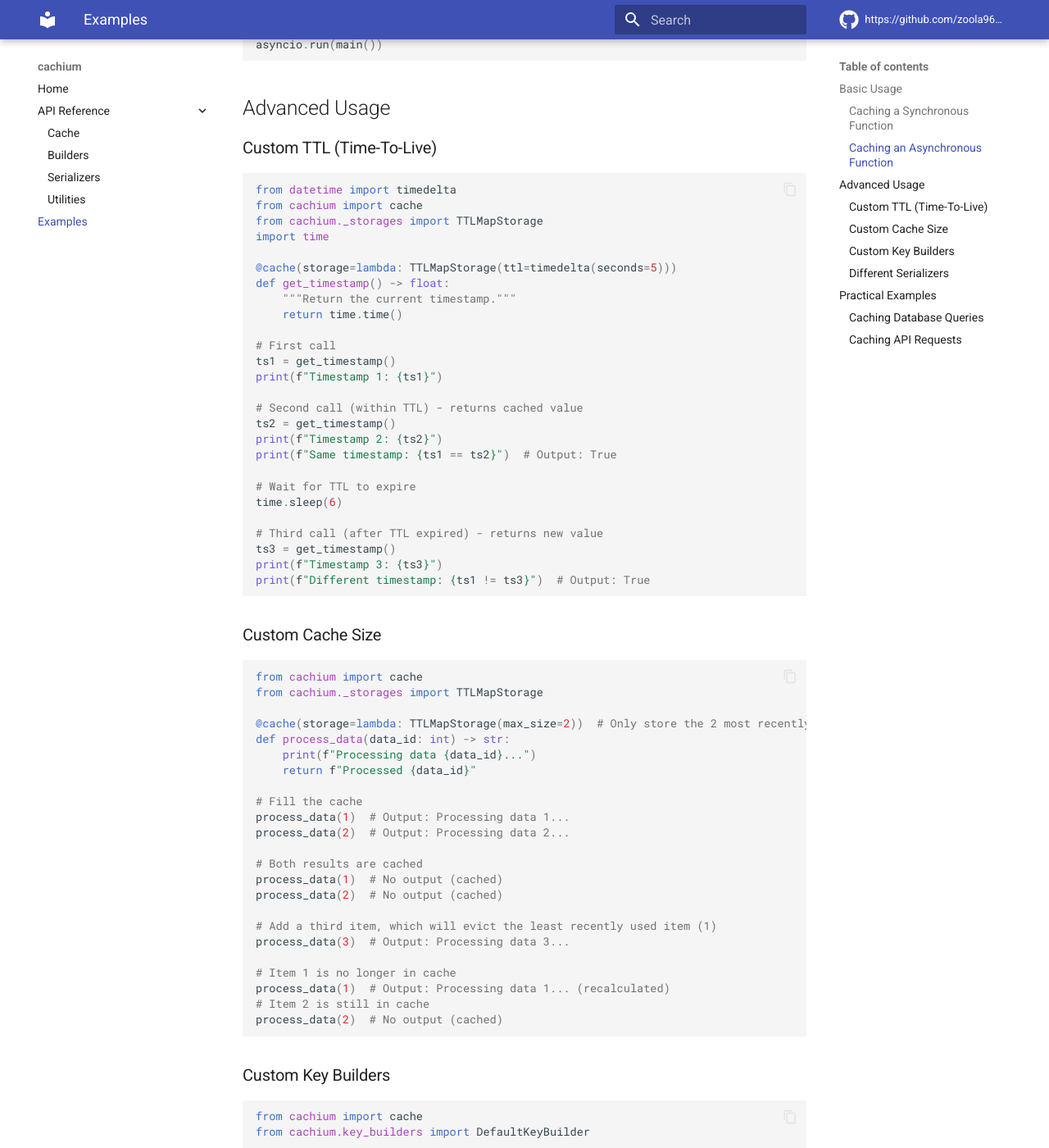
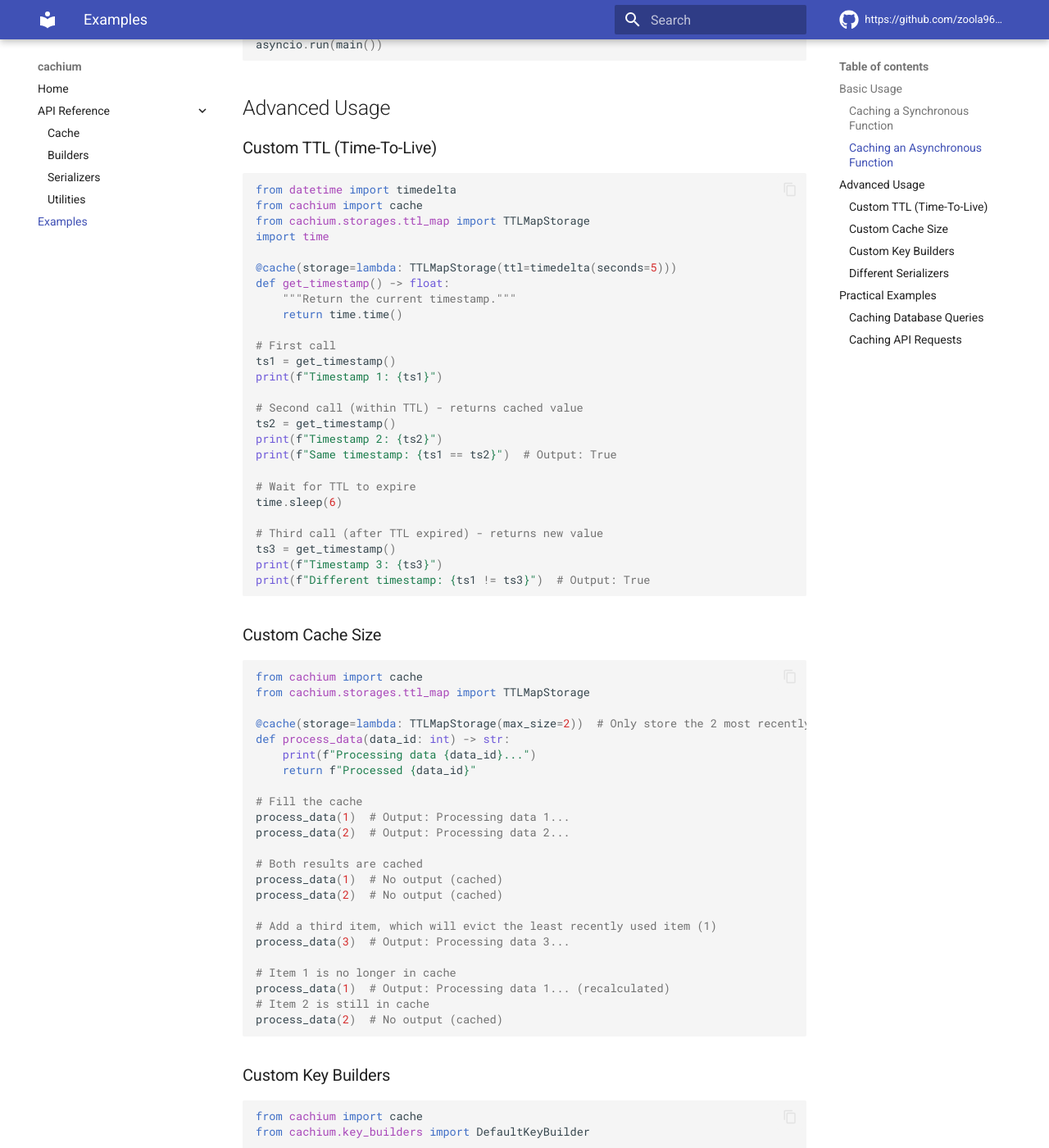
Before and after one commit to zoola969/cachium, an MkDocs documentation site: the page built from docs/examples.md, in a window 1280 px wide and 1400 px high, scrolled down 1130 px. Shown: the whole window at 82% size. Built offline with MkDocs 1.6.1 and Material for MkDocs 9.7.7, drawn with Linux system fonts in a browser that asks for light colours; comment, search, counter and statistics services are not loaded; some of the changed text lies outside the part shown.

Commit message:
Apply suggestions from code review
Co-authored-by: Copilot <175728472+Copilot@users.noreply.github.com>

````diff
--- a/docs/examples.md
+++ b/docs/examples.md
@@ -60,7 +60,7 @@ asyncio.run(main())
 ```python
 from datetime import timedelta
 from cachium import cache
-from cachium._storages import TTLMapStorage
+from cachium.storages.ttl_map import TTLMapStorage
 import time
 
 @cache(storage=lambda: TTLMapStorage(ttl=timedelta(seconds=5)))
@@ -90,7 +90,7 @@ print(f"Different timestamp: {ts1 != ts3}")  # Output: True
 
 ```python
 from cachium import cache
-from cachium._storages import TTLMapStorage
+from cachium.storages.ttl_map import TTLMapStorage
 
 @cache(storage=lambda: TTLMapStorage(max_size=2))  # Only store the 2 most recently used results
 def process_data(data_id: int) -> str:
@@ -224,7 +224,7 @@ import asyncio
 import random
 from datetime import timedelta
 from cachium import cache
-from cachium._storages import TTLMapStorage
+from cachium.storages.ttl_map import TTLMapStorage
 
 @cache(storage=lambda: TTLMapStorage(ttl=timedelta(minutes=5)))
 async def fetch_weather(city: str) -> dict:
````
Also changed, not shown: README.md (+1 -1 lines).
